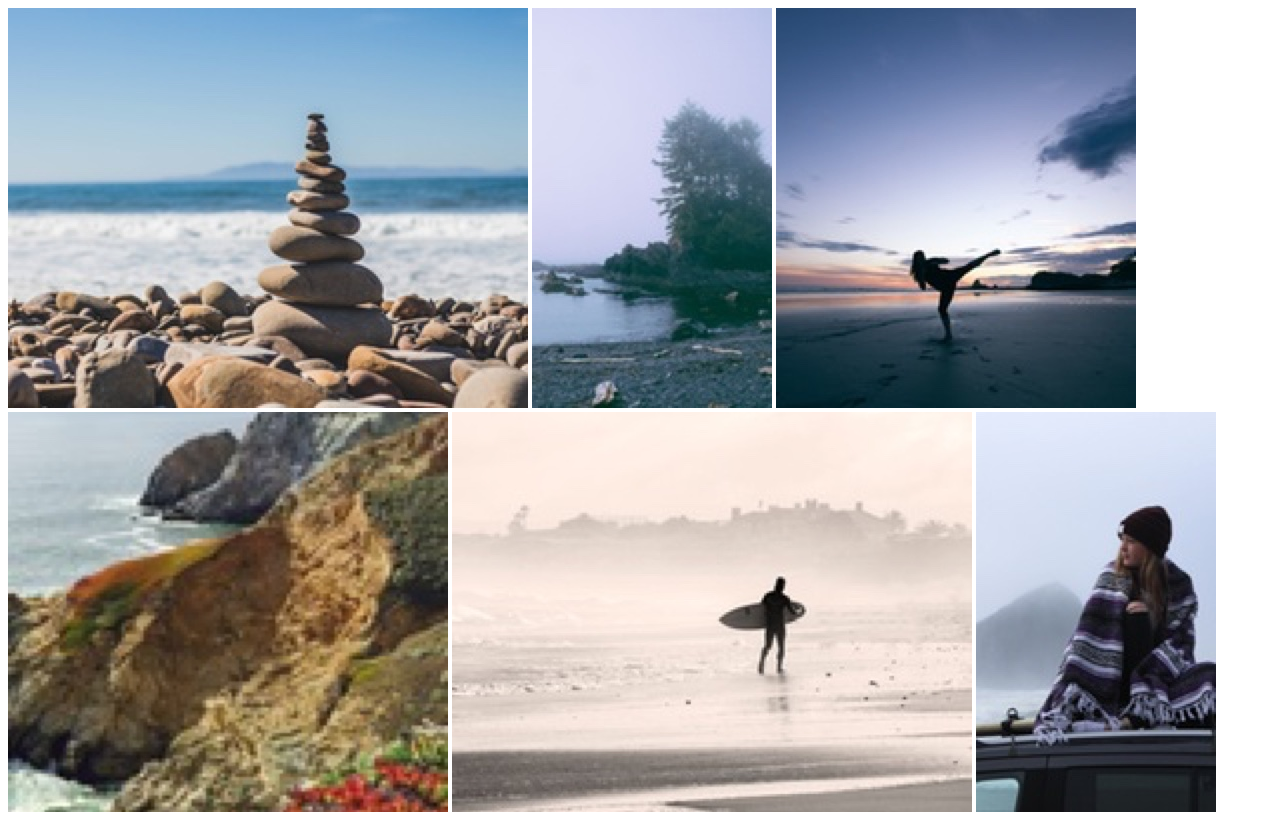
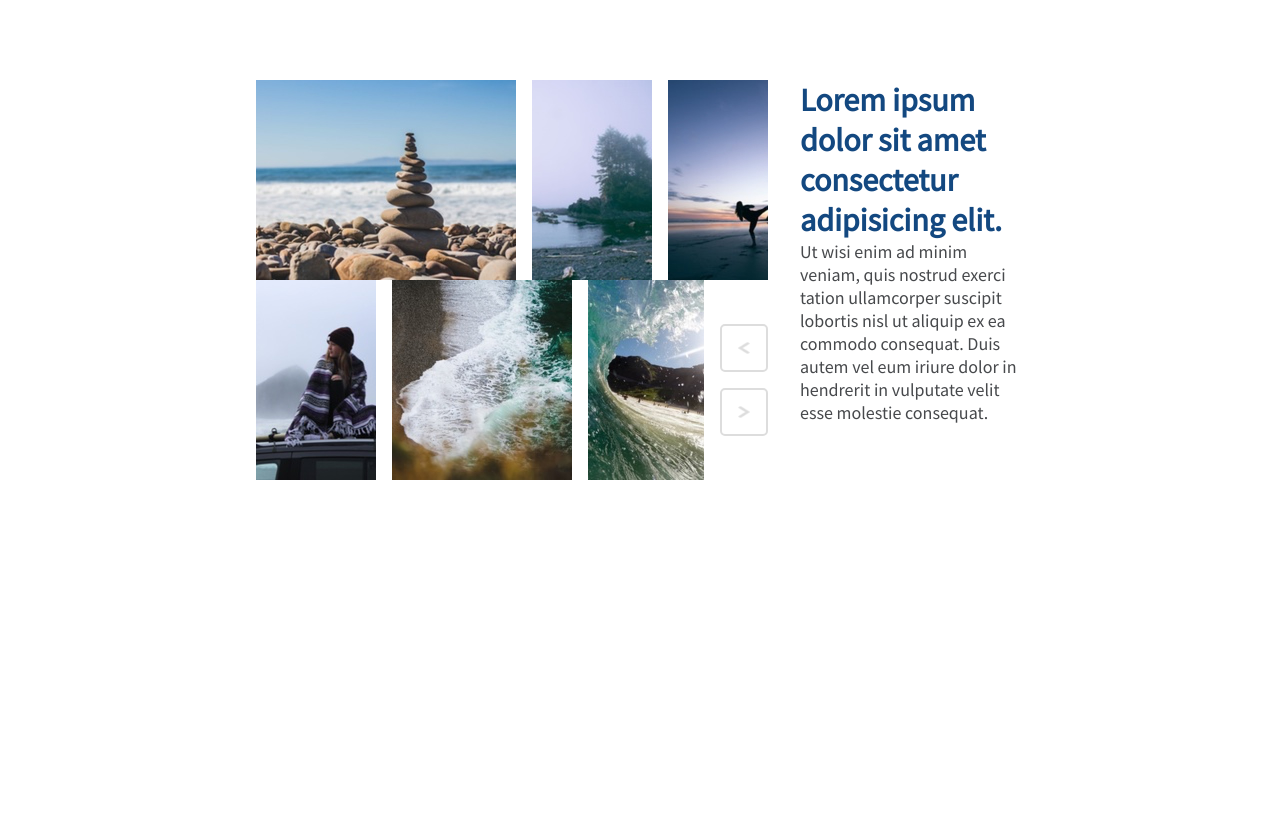
Before and after one commit to majdandzic-dominik/WebImageSlider, a plain HTML site: page index.html in a window 1280 px wide. Shown: the top 813 px of the page. Drawn offline with nearby package versions, Linux system fonts and the light colour scheme.

Commit message:
Added basic layout and styling to css file

```diff
--- a/index.css
+++ b/index.css
@@ -0,0 +1,79 @@
+@import url('https://fonts.googleapis.com/css2?family=Source+Sans+Pro&display=swap');
+:root {
+    --dark-blue: #134880;
+    --light-gray: #DDDDDD;
+    --dark-gray: #47494C;
+}
+
+* {
+    margin: 0;
+    padding: 0;
+    box-sizing: border-box;
+}
+
+.slider-container {
+    display: grid;
+    grid-template-columns: repeat(12, 1fr);
+    width: 60%;
+    margin: 5rem auto;
+}
+
+.image-slider {
+    grid-column: 1 / 9;
+}
+
+.images-container {
+    display: flex;
+    flex-direction: column;
+}
+
+.slider-row {
+    display: flex;
+    flex-direction: row;
+    column-gap: 1rem;
+    overflow: hidden;
+}
+
+.slider-row > img {
+    height: 200px;
+}
+
+.bot-row {
+    width: 90%;
+}
+
+
+.nav-btns {
+    display: flex;
+    flex-direction: column;
+    justify-content: center;
+}
+
+.nav-btns > img {
+    width: 3rem;
+    height: 3rem;
+    border: 2px solid var(--light-gray);
+    padding: 1rem;
+    border-radius: 5px;
+    margin: 0.5rem 0;
+}
+
+/*slider info text*/
+
+.slider-info {
+    grid-column: 9 / 13;
+    font-family: 'Source Sans Pro', sans-serif;
+    font-style: normal;
+    padding-left: 2rem;
+}
+
+.slider-info h2 {
+    font-size: 2rem;
+    font-weight: bold;
+    color: var(--dark-blue);
+}
+
+.slider-info p {
+    font-size: 1.125rem;
+    color: var(--dark-gray);
+}
--- a/index.html
+++ b/index.html
@@ -9,35 +9,46 @@
     <title>Slider</title>
     <script src="https://code.jquery.com/jquery-3.6.0.min.js"
         integrity="sha256-/xUj+3OJU5yExlq6GSYGSHk7tPXikynS7ogEvDej/m4=" crossorigin="anonymous"></script>
+    <script src="./index.js"></script>
 </head>
 
 <body>
-    <script src="./index.js"></script>
 
+    <div class="slider-container">
         <div class="image-slider">
             <div class="images-container">
+                <div class="slider-row top-row">
                     <img src="./images/slider-image-1.jpg" alt="Slider image 1">
                     <img src="./images/slider-image-2.jpg" alt="Slider image 2">
                     <img src="./images/slider-image-3.jpg" alt="Slider image 3">
                     <img src="./images/slider-image-4.jpg" alt="Slider image 4">
                     <img src="./images/slider-image-5.jpg" alt="Slider image 5">
+                </div>
+                <div class="slider-row">
+                    <div class="slider-row bot-row">
                         <img src="./images/slider-image-6.jpg" alt="Slider image 6">
                         <img src="./images/slider-image-7.jpg" alt="Slider image 7">
                         <img src="./images/slider-image-8.jpg" alt="Slider image 8">
                         <img src="./images/slider-image-9.jpg" alt="Slider image 9">
+
                     </div>
-
                     <div class="nav-btns">
-            <img src="./images/arrow-blue-left.png" alt="Previous image">
-            <img src="./images/arrow-blue-right.png" alt="Next image">
+                        <img src="./images/arrow-gray-left.png" alt="Previous image">
+                        <img src="./images/arrow-gray-right.png" alt="Next image">
+                    </div>
                 </div>
             </div>
 
-    <div class="info-container">
+        </div>
+
+        <div class="slider-info">
             <h2>Lorem ipsum dolor sit amet consectetur adipisicing elit.</h2>
-        <p>Ut wisi enim ad minim veniam, quis nostrud exerci tation ullamcorper suscipit lobortis nisl ut aliquip ex ea
-            commodo consequat. Duis autem vel eum iriure dolor in hendrerit in vulputate velit esse molestie consequat.
+            <p>Ut wisi enim ad minim veniam, quis nostrud exerci tation ullamcorper suscipit lobortis nisl ut aliquip ex
+                ea
+                commodo consequat. Duis autem vel eum iriure dolor in hendrerit in vulputate velit esse molestie
+                consequat.
             </p>
+        </div>
     </div>
 
 </body>
```
Lines whose indentation alone changed are shown as unchanged.
